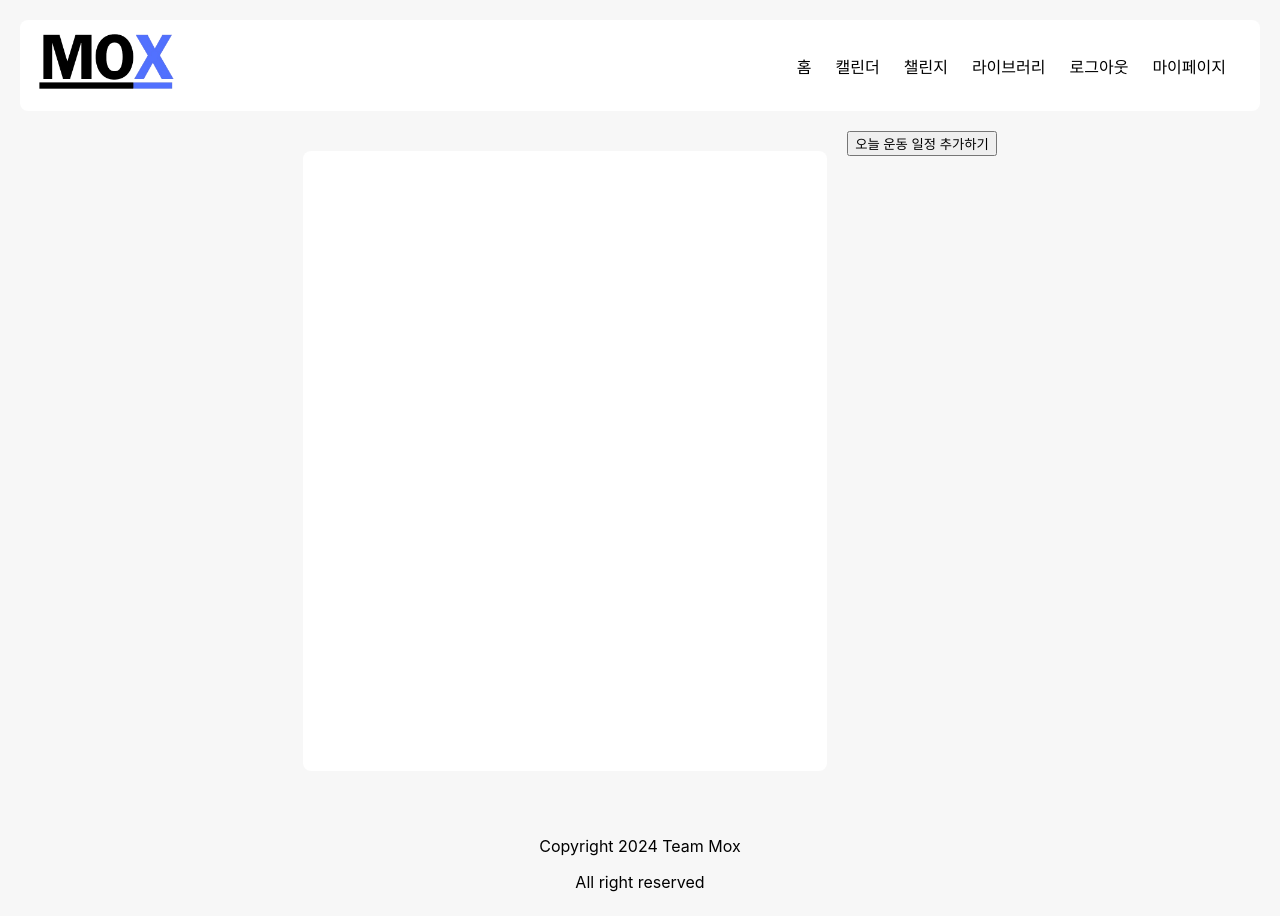
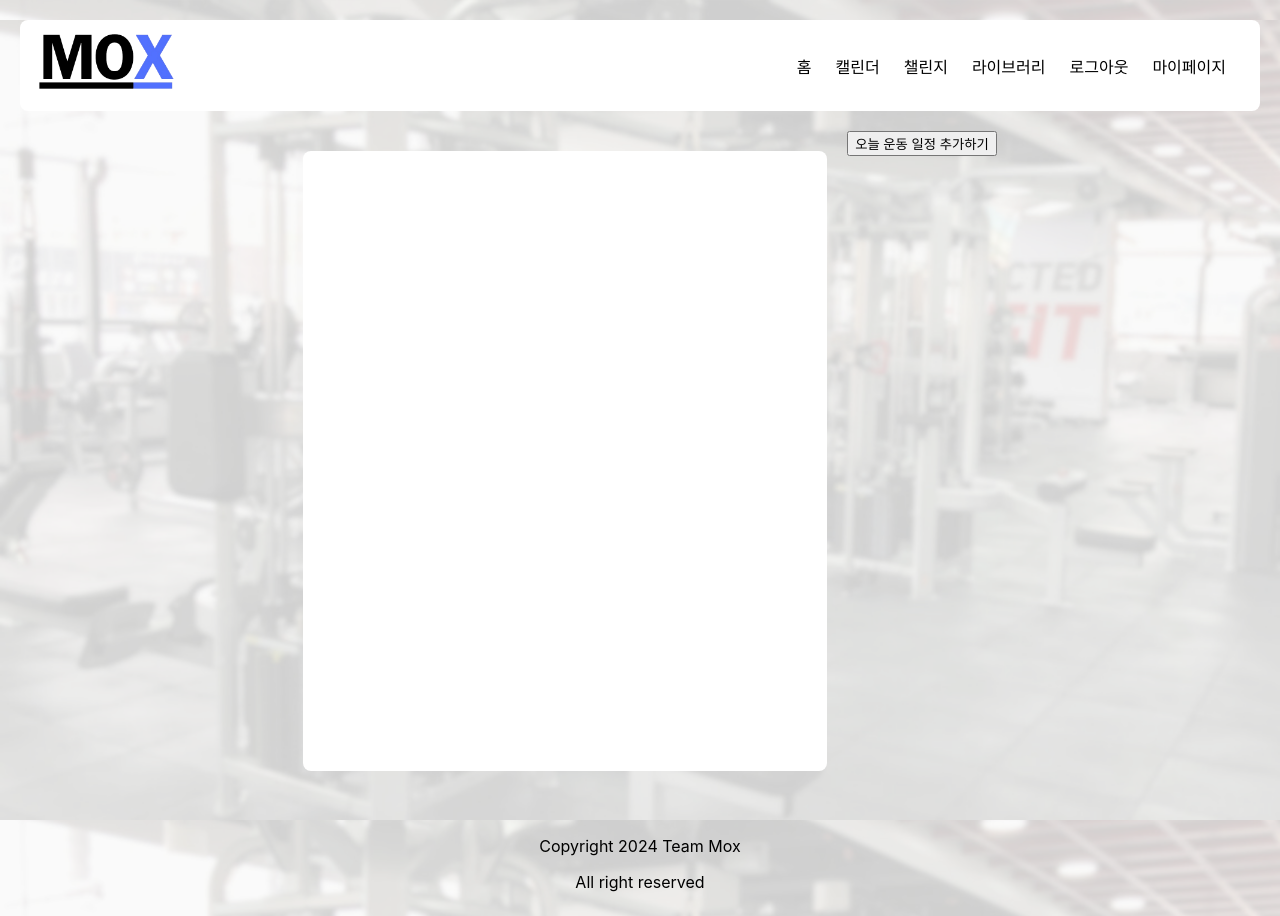
Before and after one commit to YonghoMo/MOX, a plain HTML site: page index.html in a window 1280 px wide. Drawn offline with nearby package versions, Linux system fonts and the light colour scheme; a web font is replaced by a local one.

Commit message:
메인페이지 배경추가

```diff
--- a/style.css
+++ b/style.css
@@ -7,10 +7,13 @@
 }
 
 html, body {
-  margin: 0;
-  padding: 0;
-  background-color: var(--sub-color);
-  height: 100%;
+    margin: 0;
+    padding: 0;
+    background-color: var(--sub-color);
+    width: 100%;
+    height: 100%;
+    background-image: url('background_image.png');
+    background-size: cover;
 }
 
 #wrap{
```
Also changed, not shown: background_image.png (added).
